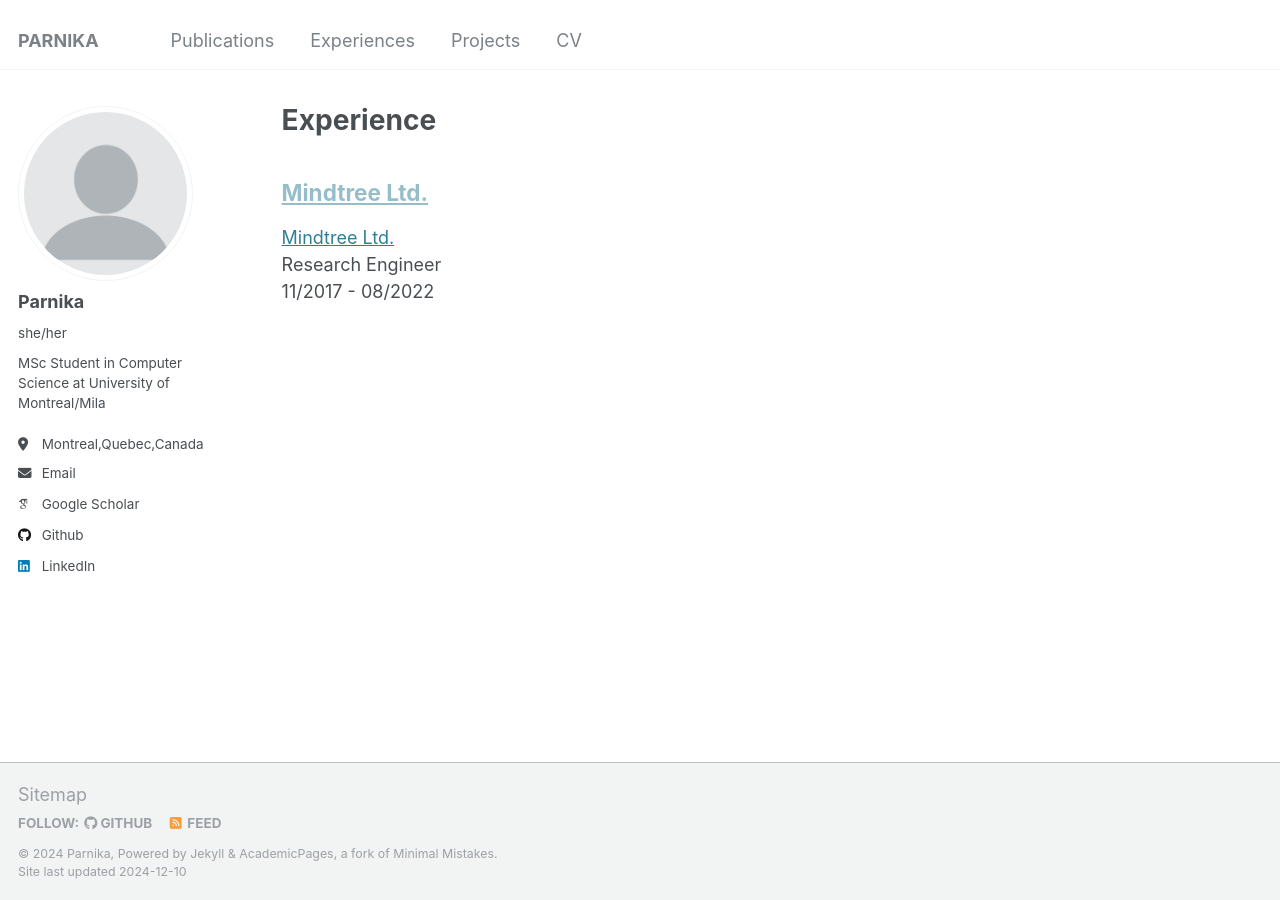
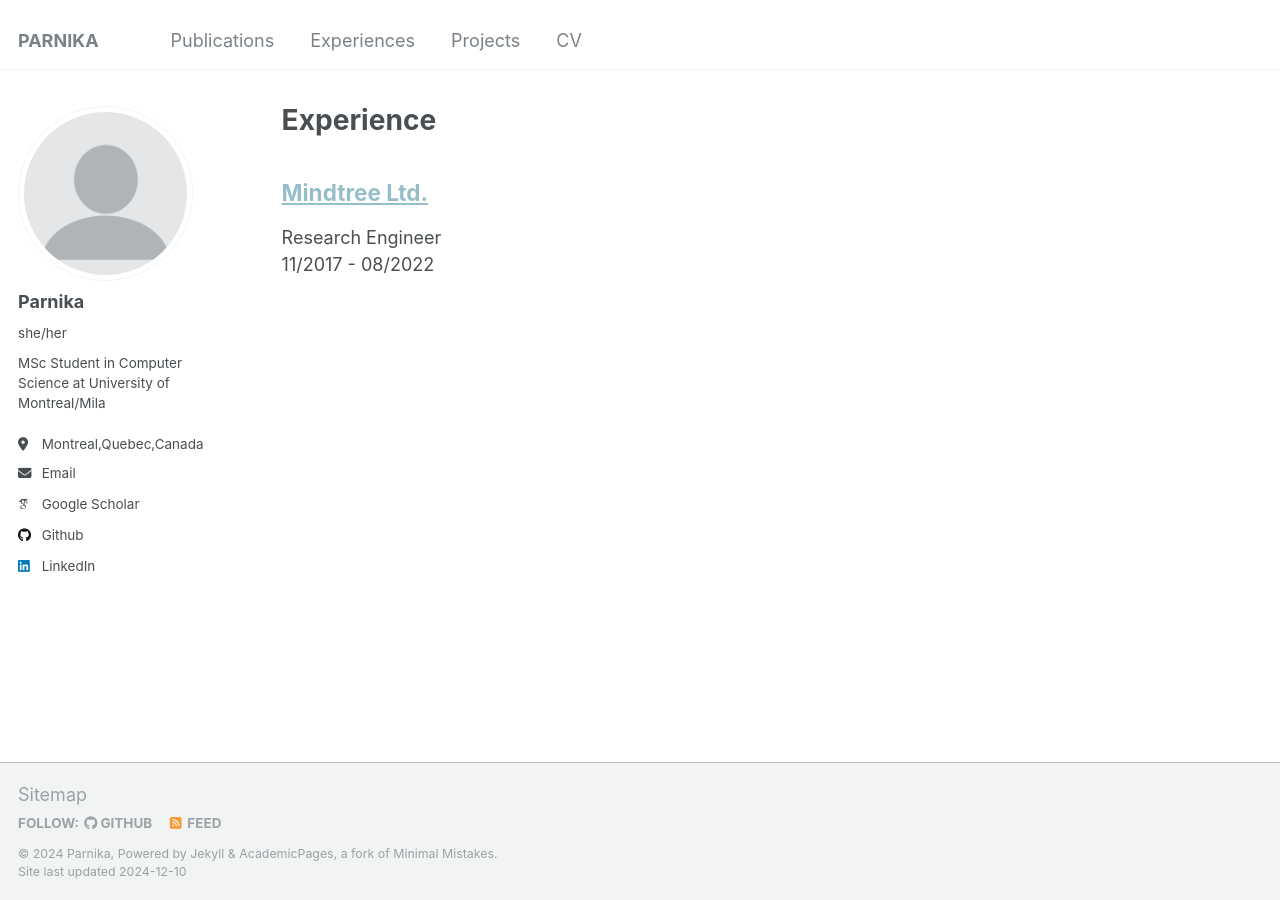
Before and after one commit to parnika31/parnika31.github.io, a Jekyll site: the page built from _pages/experiences.html, in a window 1280 px wide. Built offline with Jekyll 4.4.1, drawn with Linux system fonts in a browser that asks for light colours; some web fonts are replaced.

Commit message:
Update archive-single.html

```diff
--- a/_includes/archive-single.html
+++ b/_includes/archive-single.html
@@ -39,7 +39,7 @@
         {% elsif post.collection == 'publications' %}
           <p>Published in {{ post.venue }}, {{ post.date | default: "1900-01-01" | date: "%Y" }} </p>
         {% elsif post.collection == 'experiences' %}
-          <p> {{post.title}} <br/> {{post.description}} <br/>  {{post.start}} - {{post.end}} </p>
+          <p> {{post.description}} <br/>  {{post.start}} - {{post.end}} </p>
         {% elsif post.date %}
          <p class="page__date"><strong><i class="fa fa-fw fa-calendar" aria-hidden="true"></i> {{ site.data.ui-text[site.locale].date_label | default: "Published:" }}</strong> <time datetime="{{ post.date | default: "1900-01-01" | date_to_xmlschema }}">{{ post.date | default: "1900-01-01" | date: "%B %d, %Y" }}</time></p>
         {% endif %}
```
